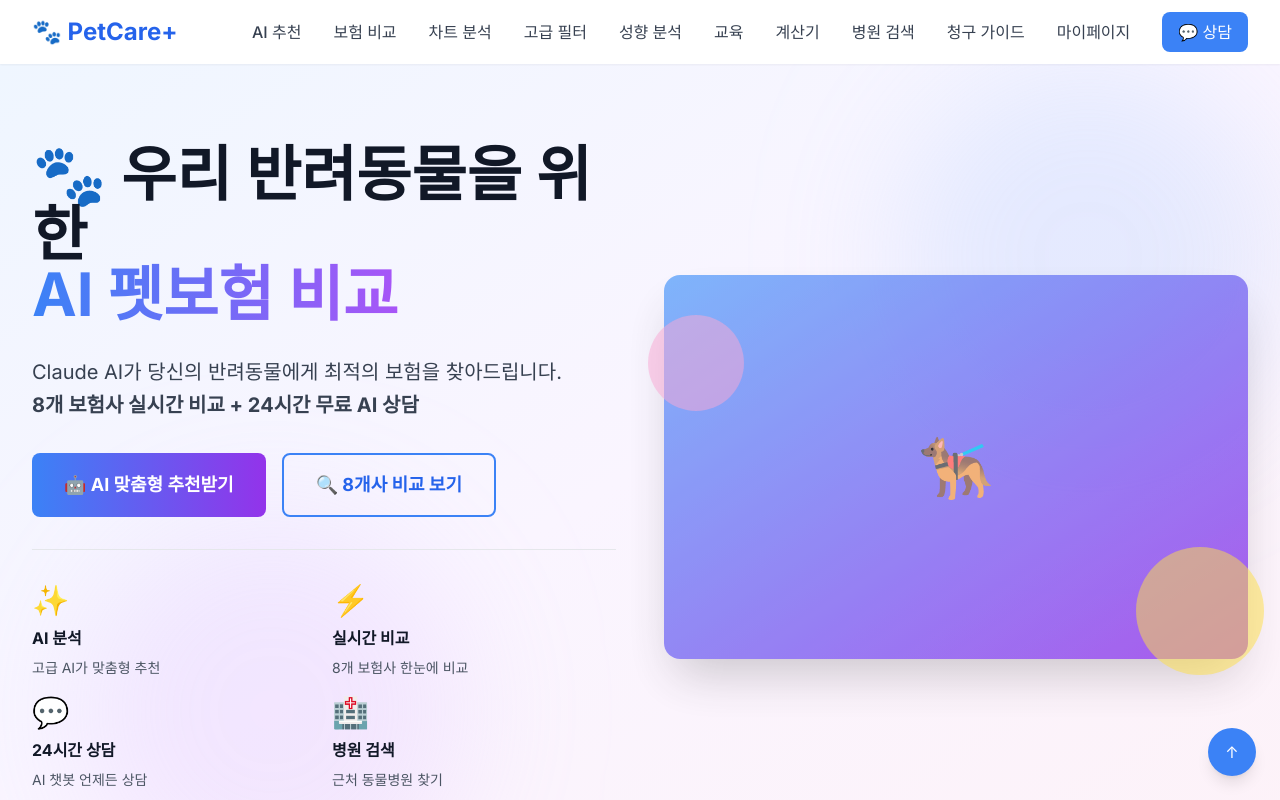
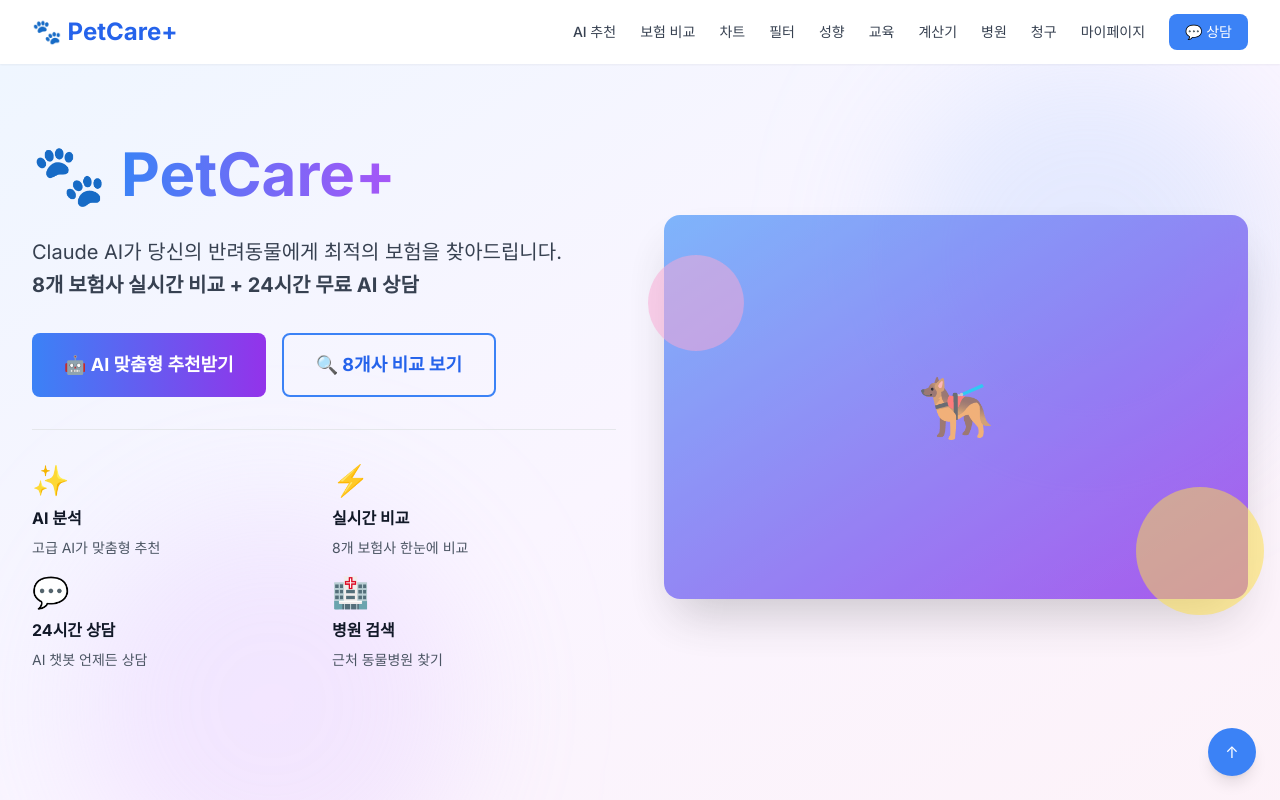
Before and after one commit to HeeJeonLee/petcare-phase2, a React (Vite) app: page / in a window 1280 px wide. Shown: the top 800 px of the page. Built offline with nearby package versions, Linux system fonts and the light colour scheme; no server answers.

Commit message:
feat: simplify hero title to PetCare+, remove duplicate footer links, add mobile vertical nav

```diff
--- a/package.json
+++ b/package.json
@@ -28,6 +28,7 @@
     "postcss": "^8.4.32",
     "tailwindcss": "^3.4.0",
     "vite": "^5.0.8",
-    "vite-plugin-pwa": "^0.17.4"
+    "vite-plugin-pwa": "^0.17.4",
+    "workbox-build": "^7.4.0"
   }
 }
--- a/src/App.jsx
+++ b/src/App.jsx
@@ -19,6 +19,7 @@
 const App = () => {
   const [activeSection, setActiveSection] = useState('home');
   const [showChatBot, setShowChatBot] = useState(false);
+  const [showMobileMenu, setShowMobileMenu] = useState(false);
   const [formData, setFormData] = useState({
     name: '', phone: '', email: '', petName: '', petAge: '', message: ''
   });
@@ -83,8 +84,7 @@
           <div className="grid grid-cols-1 lg:grid-cols-2 gap-12 items-center">
             <div className="space-y-8">
               <h1 className="text-5xl sm:text-6xl font-bold text-gray-900 leading-tight">
-                🐾 우리 반려동물을 위한<br />
-                <span className="text-gradient">AI 펫보험 비교</span>
+                🐾 <span className="text-gradient">PetCare+</span>
               </h1>
 
               <p className="text-xl text-gray-700 leading-relaxed">
@@ -246,18 +246,16 @@
             </div>
 
             <div>
-              <h4 className="font-bold text-lg mb-4">빠른 링크</h4>
-              <ul className="space-y-2 text-sm text-gray-400">
-                <li><button onClick={() => setActiveSection('recommendation')} className="hover:text-white">🤖 AI 추천</button></li>
-                <li><button onClick={() => setActiveSection('comparison')} className="hover:text-white">📊 보험 비교</button></li>
-                <li><button onClick={() => setActiveSection('chart')} className="hover:text-white">📈 차트 분석</button></li>
-                <li><button onClick={() => setActiveSection('filter')} className="hover:text-white">🔍 고급 필터</button></li>
-                <li><button onClick={() => setActiveSection('personality')} className="hover:text-white">🧠 성향 분석</button></li>
-                <li><button onClick={() => setActiveSection('education')} className="hover:text-white">📚 교육 센터</button></li>
-                <li><button onClick={() => setActiveSection('calculator')} className="hover:text-white">💚 의료비 계산</button></li>
-                <li><button onClick={() => setActiveSection('hospital')} className="hover:text-white">🏥 병원 검색</button></li>
-                <li><button onClick={() => setActiveSection('claim')} className="hover:text-white">📋 청구 가이드</button></li>
-                <li><button onClick={() => setActiveSection('mypage')} className="hover:text-white">👤 마이페이지</button></li>
+              <h4 className="font-bold text-lg mb-4">제휴 보험사 (8개)</h4>
+              <ul className="space-y-1 text-sm text-gray-400">
+                <li>• 메리츠화재 (펫퍼민트)</li>
+                <li>• 삼성화재 (위풍댕댕)</li>
+                <li>• DB손보 (아이러브펫)</li>
+                <li>• 현대해상 (굿앤굿)</li>
+                <li>• KB손보 (금쪽같은펫)</li>
+                <li>• 한화손보 (펫함께)</li>
+                <li>• 농협손보 (펫케어)</li>
+                <li>• 롯데손보 (펫건강)</li>
               </ul>
             </div>
 
@@ -296,20 +294,51 @@
               🐾 PetCare+
             </button>
 
-            <div className="hidden md:flex items-center gap-8">
-              <button onClick={() => setActiveSection('recommendation')} className="text-gray-700 hover:text-blue-600 font-medium">AI 추천</button>
-              <button onClick={() => setActiveSection('comparison')} className="text-gray-700 hover:text-blue-600 font-medium">보험 비교</button>
-              <button onClick={() => setActiveSection('chart')} className="text-gray-700 hover:text-blue-600 font-medium">차트 분석</button>
-              <button onClick={() => setActiveSection('filter')} className="text-gray-700 hover:text-blue-600 font-medium">고급 필터</button>
-              <button onClick={() => setActiveSection('personality')} className="text-gray-700 hover:text-blue-600 font-medium">성향 분석</button>
-              <button onClick={() => setActiveSection('education')} className="text-gray-700 hover:text-blue-600 font-medium">교육</button>
-              <button onClick={() => setActiveSection('calculator')} className="text-gray-700 hover:text-blue-600 font-medium">계산기</button>
-              <button onClick={() => setActiveSection('hospital')} className="text-gray-700 hover:text-blue-600 font-medium">병원 검색</button>
-              <button onClick={() => setActiveSection('claim')} className="text-gray-700 hover:text-blue-600 font-medium">청구 가이드</button>
-              <button onClick={() => setActiveSection('mypage')} className="text-gray-700 hover:text-blue-600 font-medium">마이페이지</button>
-              <button onClick={() => setShowChatBot(true)} className="bg-blue-500 hover:bg-blue-600 text-white px-4 py-2 rounded-lg font-medium">💬 상담</button>
+            {/* Desktop Navigation */}
+            <div className="hidden lg:flex items-center gap-6">
+              <button onClick={() => setActiveSection('recommendation')} className="text-gray-700 hover:text-blue-600 font-medium text-sm">AI 추천</button>
+              <button onClick={() => setActiveSection('comparison')} className="text-gray-700 hover:text-blue-600 font-medium text-sm">보험 비교</button>
+              <button onClick={() => setActiveSection('chart')} className="text-gray-700 hover:text-blue-600 font-medium text-sm">차트</button>
+              <button onClick={() => setActiveSection('filter')} className="text-gray-700 hover:text-blue-600 font-medium text-sm">필터</button>
+              <button onClick={() => setActiveSection('personality')} className="text-gray-700 hover:text-blue-600 font-medium text-sm">성향</button>
+              <button onClick={() => setActiveSection('education')} className="text-gray-700 hover:text-blue-600 font-medium text-sm">교육</button>
+              <button onClick={() => setActiveSection('calculator')} className="text-gray-700 hover:text-blue-600 font-medium text-sm">계산기</button>
+              <button onClick={() => setActiveSection('hospital')} className="text-gray-700 hover:text-blue-600 font-medium text-sm">병원</button>
+              <button onClick={() => setActiveSection('claim')} className="text-gray-700 hover:text-blue-600 font-medium text-sm">청구</button>
+              <button onClick={() => setActiveSection('mypage')} className="text-gray-700 hover:text-blue-600 font-medium text-sm">마이페이지</button>
+              <button onClick={() => setShowChatBot(true)} className="bg-blue-500 hover:bg-blue-600 text-white px-4 py-2 rounded-lg font-medium text-sm">💬 상담</button>
             </div>
+
+            {/* Mobile Menu Button */}
+            <button onClick={() => setShowMobileMenu(!showMobileMenu)} className="lg:hidden text-gray-700 p-2">
+              <svg className="w-6 h-6" fill="none" stroke="currentColor" viewBox="0 0 24 24">
+                {showMobileMenu ? (
+                  <path strokeLinecap="round" strokeLinejoin="round" strokeWidth={2} d="M6 18L18 6M6 6l12 12" />
+                ) : (
+                  <path strokeLinecap="round" strokeLinejoin="round" strokeWidth={2} d="M4 6h16M4 12h16M4 18h16" />
+                )}
+              </svg>
+            </button>
           </div>
+
+          {/* Mobile Navigation - Vertical */}
+          {showMobileMenu && (
+            <div className="lg:hidden py-4 border-t border-gray-100">
+              <div className="flex flex-col space-y-2">
+                <button onClick={() => { setActiveSection('recommendation'); setShowMobileMenu(false); }} className="text-gray-700 hover:text-blue-600 hover:bg-blue-50 font-medium py-2 px-3 rounded-lg text-left">🤖 AI 추천</button>
+                <button onClick={() => { setActiveSection('comparison'); setShowMobileMenu(false); }} className="text-gray-700 hover:text-blue-600 hover:bg-blue-50 font-medium py-2 px-3 rounded-lg text-left">📊 보험 비교</button>
+                <button onClick={() => { setActiveSection('chart'); setShowMobileMenu(false); }} className="text-gray-700 hover:text-blue-600 hover:bg-blue-50 font-medium py-2 px-3 rounded-lg text-left">📈 차트 분석</button>
+                <button onClick={() => { setActiveSection('filter'); setShowMobileMenu(false); }} className="text-gray-700 hover:text-blue-600 hover:bg-blue-50 font-medium py-2 px-3 rounded-lg text-left">🔍 고급 필터</button>
+                <button onClick={() => { setActiveSection('personality'); setShowMobileMenu(false); }} className="text-gray-700 hover:text-blue-600 hover:bg-blue-50 font-medium py-2 px-3 rounded-lg text-left">🧠 성향 분석</button>
+                <button onClick={() => { setActiveSection('education'); setShowMobileMenu(false); }} className="text-gray-700 hover:text-blue-600 hover:bg-blue-50 font-medium py-2 px-3 rounded-lg text-left">📚 교육 센터</button>
+                <button onClick={() => { setActiveSection('calculator'); setShowMobileMenu(false); }} className="text-gray-700 hover:text-blue-600 hover:bg-blue-50 font-medium py-2 px-3 rounded-lg text-left">💚 의료비 계산</button>
+                <button onClick={() => { setActiveSection('hospital'); setShowMobileMenu(false); }} className="text-gray-700 hover:text-blue-600 hover:bg-blue-50 font-medium py-2 px-3 rounded-lg text-left">🏥 병원 검색</button>
+                <button onClick={() => { setActiveSection('claim'); setShowMobileMenu(false); }} className="text-gray-700 hover:text-blue-600 hover:bg-blue-50 font-medium py-2 px-3 rounded-lg text-left">📋 청구 가이드</button>
+                <button onClick={() => { setActiveSection('mypage'); setShowMobileMenu(false); }} className="text-gray-700 hover:text-blue-600 hover:bg-blue-50 font-medium py-2 px-3 rounded-lg text-left">👤 마이페이지</button>
+                <button onClick={() => { setShowChatBot(true); setShowMobileMenu(false); }} className="bg-blue-500 hover:bg-blue-600 text-white font-medium py-2 px-3 rounded-lg text-left mt-2">💬 AI 상담</button>
+              </div>
+            </div>
+          )}
         </div>
       </nav>
 
```
Also changed, not shown: 2 other files (tests, documents, lock files or other folders).
